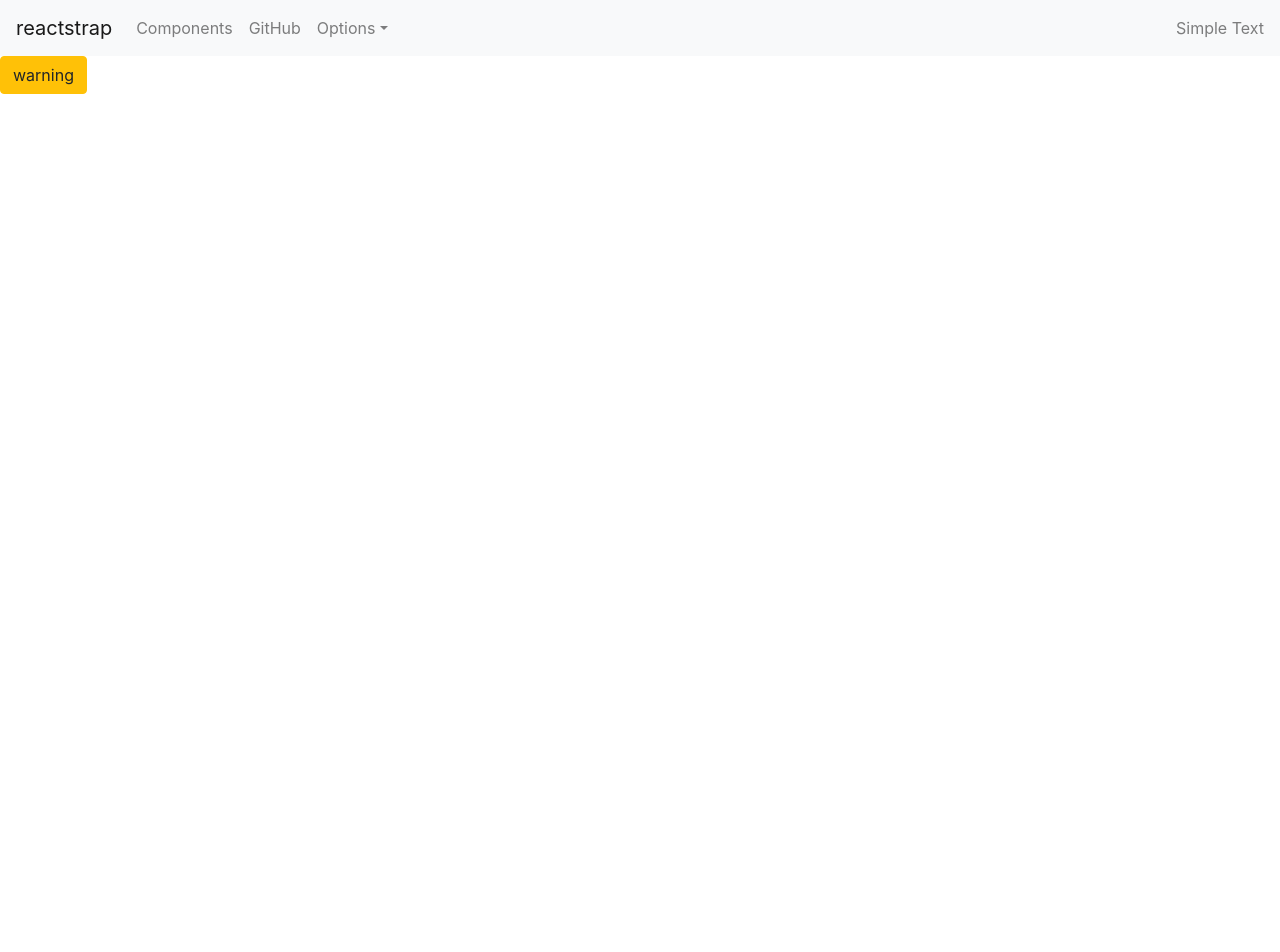
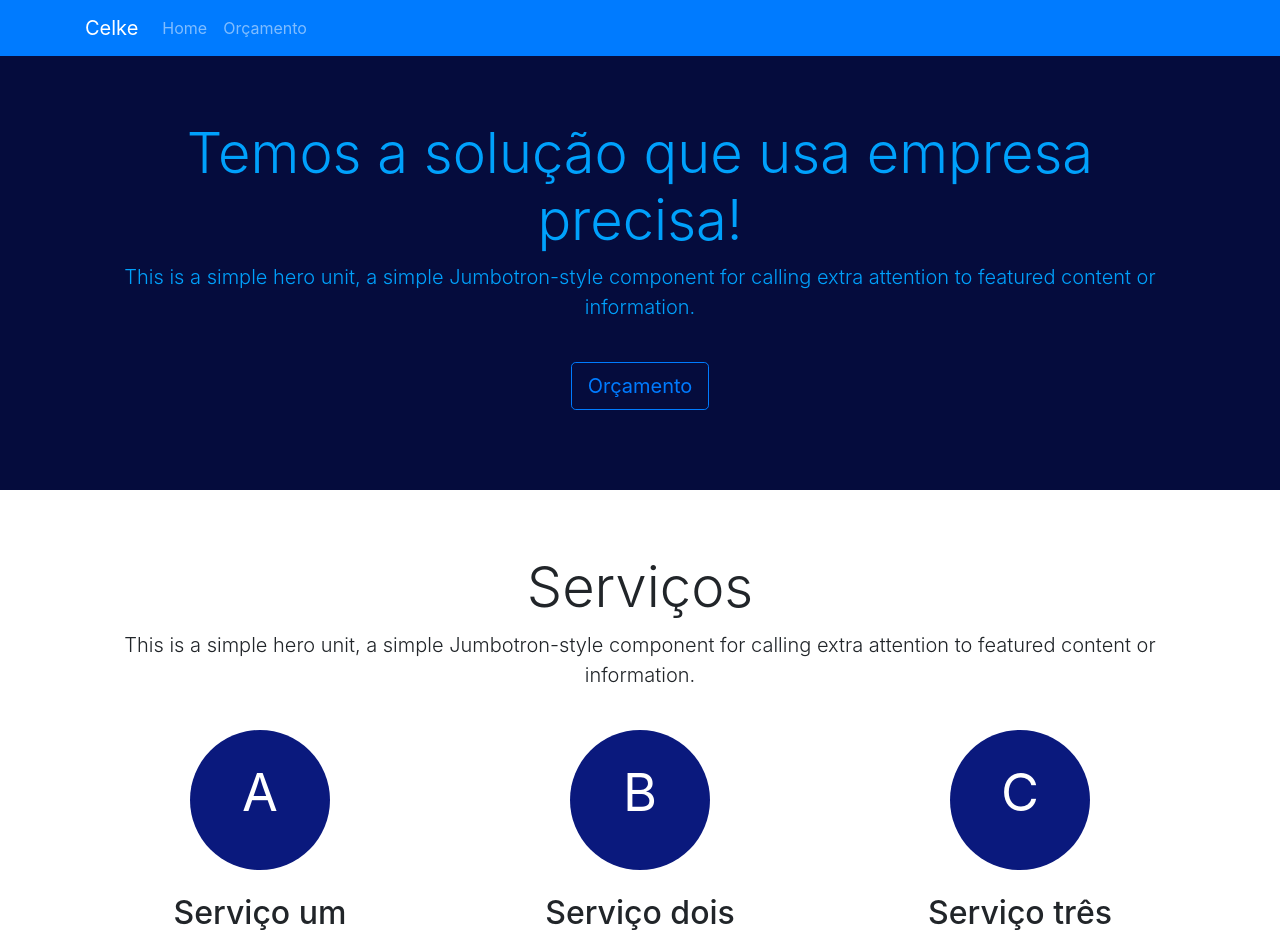
Before and after one commit to jamangueira7/celke-node-js, a Next.js app: page / in a window 1280 px wide. Shown: the top 952 px of the page. Before the commit the page ends 800 px from the top, so only its background shows below. Built offline with nearby package versions, Linux system fonts and the light colour scheme.

Commit message:
personalizando index e add novo component Rodape

```diff
--- a/components/Menu.js
+++ b/components/Menu.js
@@ -7,11 +7,7 @@ import {
     Nav,
     NavItem,
     NavLink,
-    UncontrolledDropdown,
-    DropdownToggle,
-    DropdownMenu,
-    DropdownItem,
-    NavbarText
+    Container
 } from 'reactstrap';
 
 const Menu = (props) => {
@@ -21,37 +17,21 @@ const Menu = (props) => {
 
     return (
         <div>
-            <Navbar color="light" light expand="md">
-                <NavbarBrand href="/">reactstrap</NavbarBrand>
+            <Navbar color="primary" dark expand="md">
+                <Container>
+                    <NavbarBrand href="/">Celke</NavbarBrand>
                     <NavbarToggler onClick={toggle} />
                     <Collapse isOpen={isOpen} navbar>
                         <Nav className="mr-auto" navbar>
                             <NavItem>
-                            <NavLink href="/components/">Components</NavLink>
+                                <NavLink href="/">Home</NavLink>
                             </NavItem>
                             <NavItem>
-                            <NavLink href="https://github.com/reactstrap/reactstrap">GitHub</NavLink>
+                                <NavLink href="/orcamento">Orçamento</NavLink>
                             </NavItem>
-                        <UncontrolledDropdown nav inNavbar>
-                            <DropdownToggle nav caret>
-                                Options
-                            </DropdownToggle>
-                            <DropdownMenu right>
-                                <DropdownItem>
-                                    Option 1
-                                </DropdownItem>
-                                <DropdownItem>
-                                    Option 2
-                                </DropdownItem>
-                                <DropdownItem divider />
-                                <DropdownItem>
-                                    Reset
-                                </DropdownItem>
-                            </DropdownMenu>
-                        </UncontrolledDropdown>
                         </Nav>
-                    <NavbarText>Simple Text</NavbarText>
                     </Collapse>
+                </Container>
             </Navbar>
         </div>
     );
--- a/pages/index.js
+++ b/pages/index.js
@@ -1,5 +1,8 @@
 import React from 'react';
-import { Button } from 'reactstrap';
+import {
+    Container,
+    Jumbotron
+} from 'reactstrap';
 
 import Menu from '../components/Menu';
 
@@ -7,7 +10,77 @@ function Home() {
     return (
         <div>
             <Menu />
-            <Button color="warning">warning</Button>
+            <Jumbotron fluid className="descr-top">
+                <style>
+                    {`
+                    .descr-top {
+                        background-color: #050c3d;
+                        color: #00a1fc;
+                        margin-bottom: 0rem !important;
+                    }
+                    `}
+                </style>
+                <Container className="text-center">
+                    <h1 className="display-4">Temos a solução que usa empresa precisa!</h1>
+                    <p className="lead">This is a simple hero unit, a simple Jumbotron-style component for calling extra attention to featured content or information.</p>
+                    <p className="lead">
+                        <a href="/orcamento" className="btn btn-outline-primary btn-lg mt-4">Orçamento</a>
+                    </p>
+                </Container>
+            </Jumbotron>
+            <Jumbotron fluid className="servico">
+                <style>
+                    {`
+                    .servico {
+                        background-color: #fff;
+                        margin-bottom: 0rem !important;
+                    }
+                    .circulo {
+                        width: 140px;
+                        height: 140px;
+                        background-color: #0A197D;
+                        color: #fff;
+                        font-size: 52px;
+                        padding-top: 24px;
+                     }
+                     .centralizar {
+                        margin: 0 auto !important;
+                        float: none !important;
+                     }
+                    `}
+                </style>
+                <Container className="text-center">
+                    <div>
+                        <h2 className="display-4">Serviços</h2>
+                        <p className="lead pb-4">This is a simple hero unit, a simple Jumbotron-style component for calling extra attention to featured content or information.</p>
+                    </div>
+                    <div className="row">
+                        <div className="col-md-4">
+                            <div className="rounded-circle circulo centralizar">
+                                A
+                            </div>
+                            <h2 className="mt-4 mb-4">Serviço um</h2>
+                            <p>This is a simple hero unit, a simple Jumbotron-style component for calling extra attention to featured content or information.</p>
+
+                        </div>
+                        <div className="col-md-4">
+                            <div className="rounded-circle circulo centralizar">
+                                B
+                            </div>
+                            <h2 className="mt-4 mb-4">Serviço dois</h2>
+                            <p>This is a simple hero unit, a simple Jumbotron-style component for calling extra attention to featured content or information.</p>
+
+                        </div>
+                        <div className="col-md-4">
+                            <div className="rounded-circle circulo centralizar">
+                                C
+                            </div>
+                            <h2 className="mt-4 mb-4">Serviço três</h2>
+                            <p>This is a simple hero unit, a simple Jumbotron-style component for calling extra attention to featured content or information.</p>
+                        </div>
+                    </div>
+                </Container>
+            </Jumbotron>
         </div>
 
     );
```
Also changed, not shown: components/Rodape.js (added, +29 -0 lines). Lines whose indentation alone changed are shown as unchanged.
